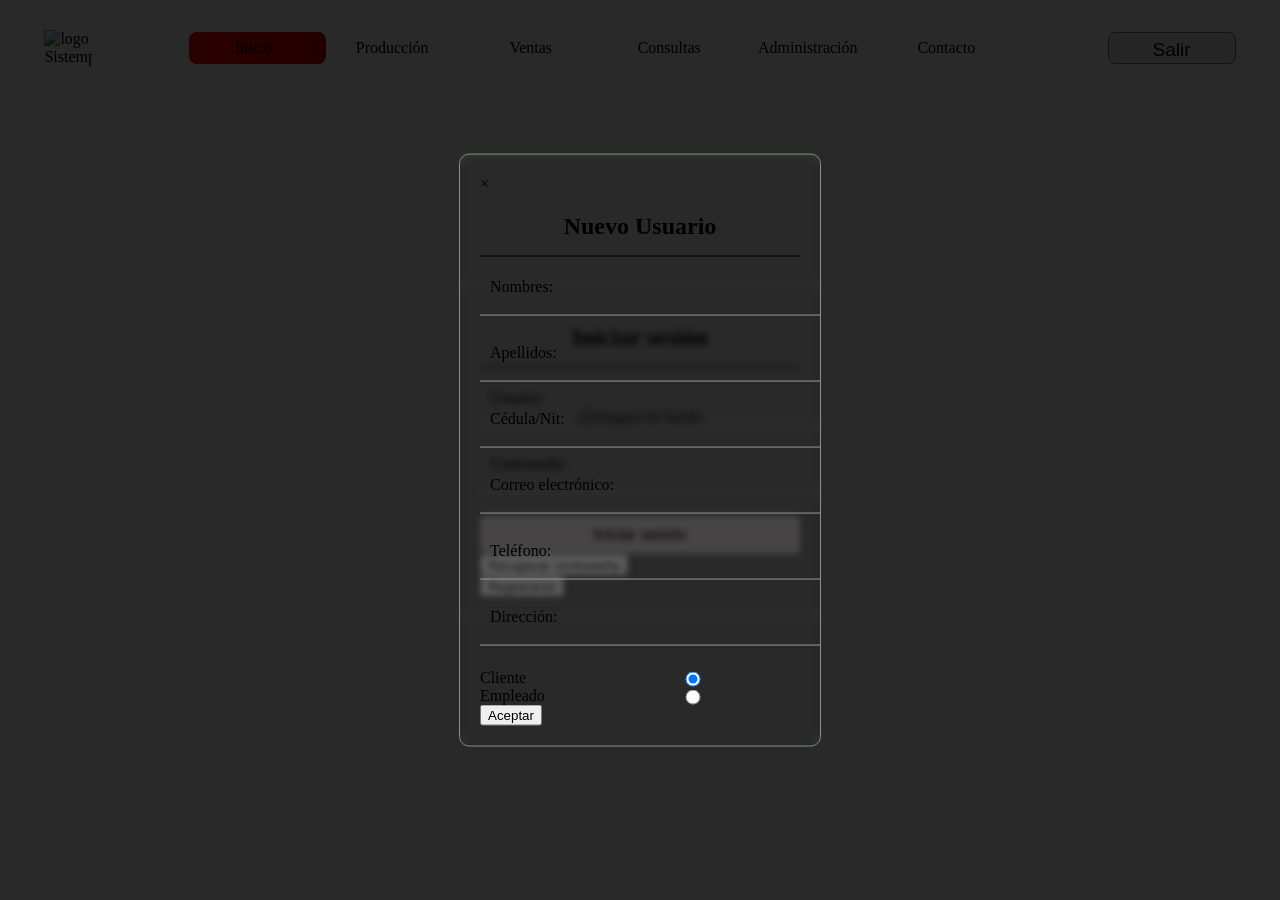
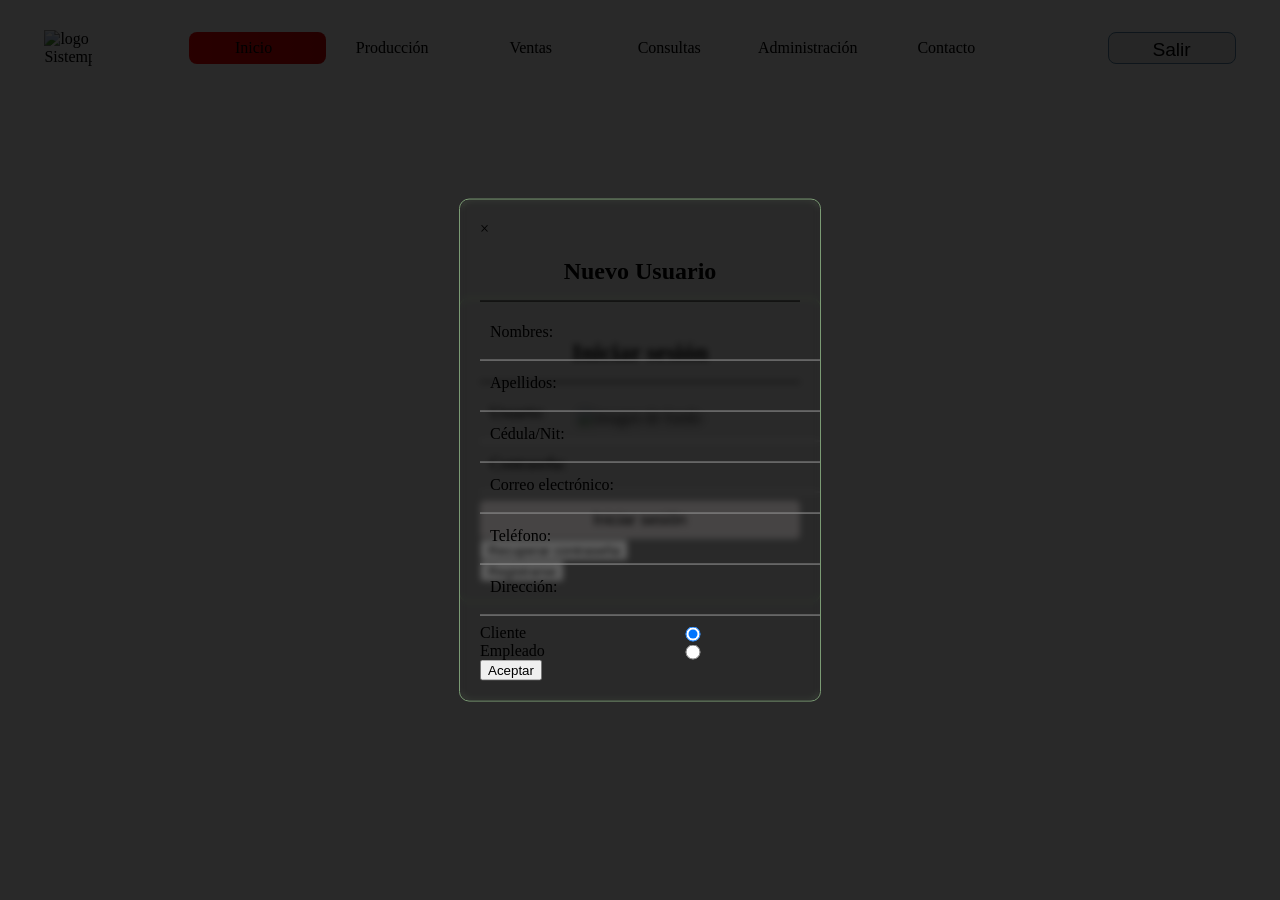

completa módulo de inspección inicial

--- a/css/style.css
+++ b/css/style.css
@@ -235,7 +235,7 @@ input[type="password"] {
 
 .form-group {
   position: relative;
-  margin-bottom: 15px;
+  /*  margin-bottom: 15px; */
 }
 
 input {
